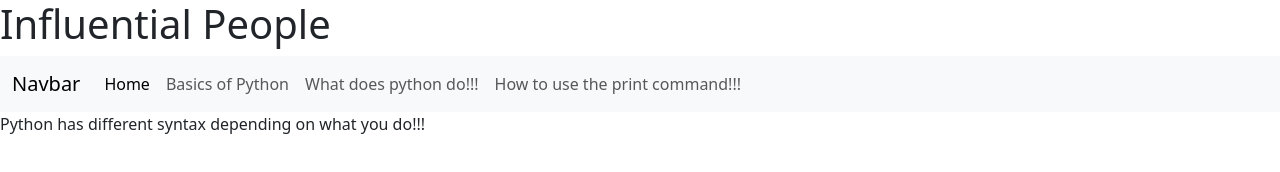
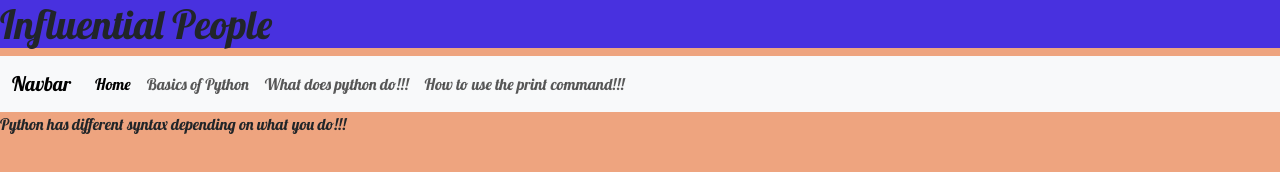
Before and after one commit to Bobs23/bobs23.github.io, a plain HTML site: page index.html in a window 1280 px wide. Drawn offline with nearby package versions, Linux system fonts and the light colour scheme.

Commit message:
Update index.html

```diff
--- a/index.html
+++ b/index.html
@@ -6,7 +6,7 @@
     <meta name="viewport" content="width=device-width, initial-scale=1.0">
     <title>Home|Joshua Noronha, Project1</title>
     <link rel="stylesheet" href="	https://cdn.jsdelivr.net/npm/bootstrap@5.3.0-alpha1/dist/css/bootstrap.min.css">
-    <link rel="stylesheet" href="project1_style.css">
+    <link rel="stylesheet" href="python.css">
 </head>
 <body>
     <header><h1> Influential People</h1></header>
```
